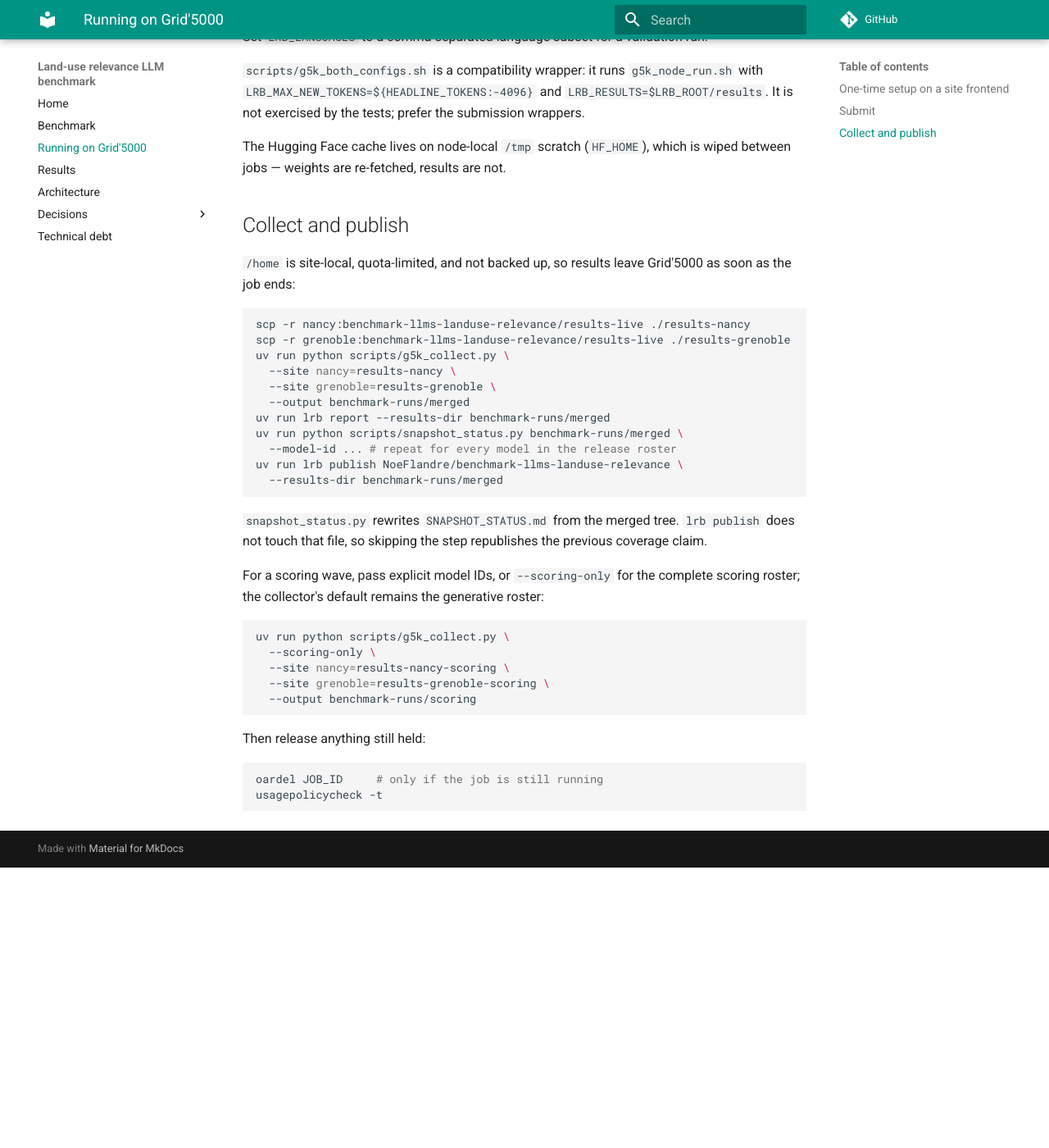
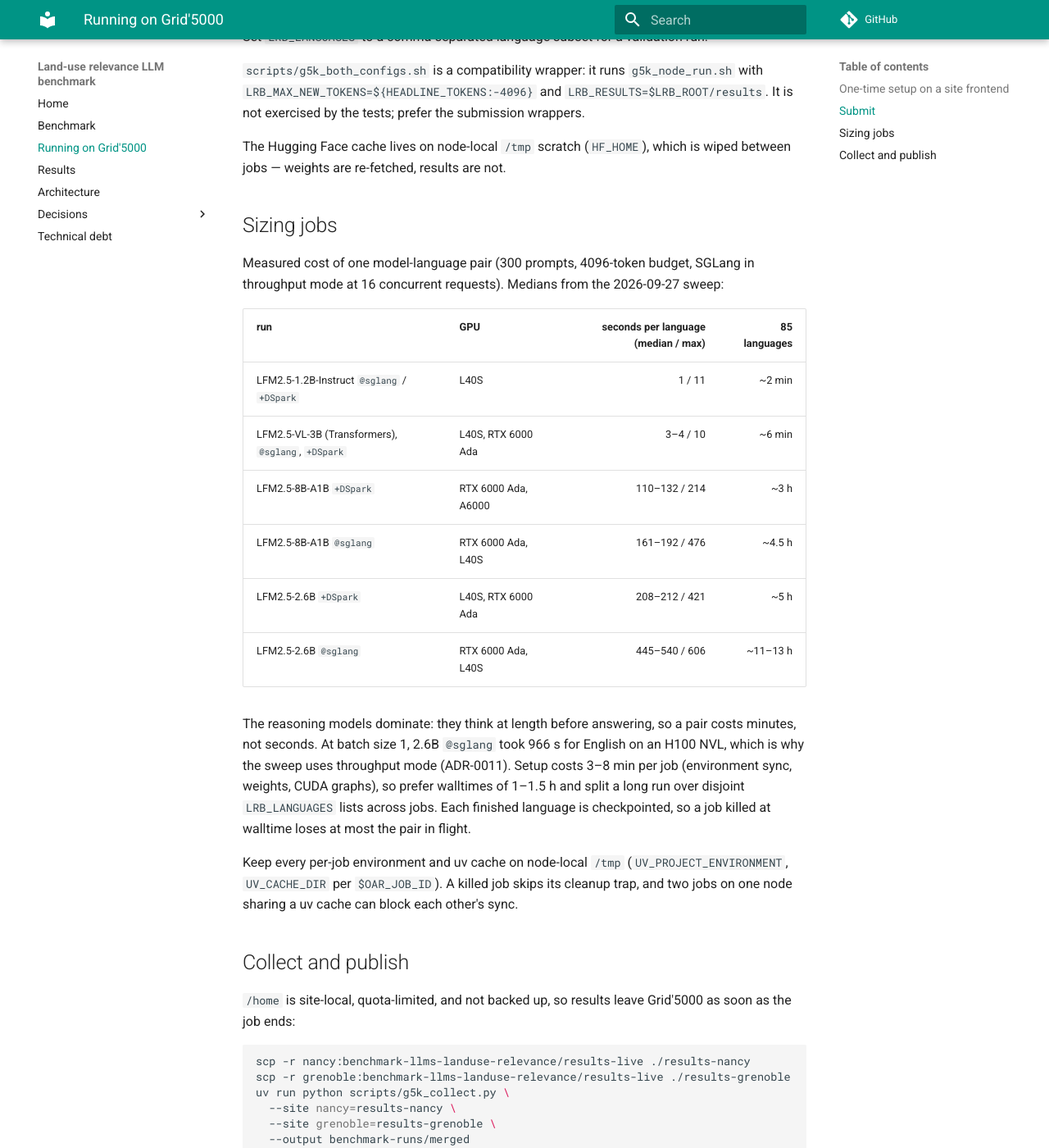
Before and after one commit to NoeFlandre/benchmark-llms-landuse-relevance, an MkDocs documentation site: the page built from docs/grid5000.md, in a window 1280 px wide and 1400 px high, scrolled down 2800 px. Shown: the whole window at 82% size. Built offline with MkDocs 1.6.1 and Material for MkDocs 9.7.7, drawn with Linux system fonts in a browser that asks for light colours; comment, search, counter and statistics services are not loaded; before the commit the page ends 3858 px from its top, so only the background shows below that.

Commit message:
docs: record measured per-language cost for Grid'5000 job sizing (#7)
Co-Authored-By: Claude Opus 5.5 <noreply@anthropic.com>

```diff
--- a/docs/grid5000.md
+++ b/docs/grid5000.md
@@ -139,6 +139,31 @@ It is not exercised by the tests; prefer the submission wrappers.
 The Hugging Face cache lives on node-local `/tmp` scratch (`HF_HOME`), which is wiped
 between jobs — weights are re-fetched, results are not.
 
+## Sizing jobs
+
+Measured cost of one model-language pair (300 prompts, 4096-token budget, SGLang in
+throughput mode at 16 concurrent requests). Medians from the 2026-09-27 sweep:
+
+| run | GPU | seconds per language (median / max) | 85 languages |
+|---|---|---:|---:|
+| LFM2.5-1.2B-Instruct `@sglang` / `+DSpark` | L40S | 1 / 11 | ~2 min |
+| LFM2.5-VL-3B (Transformers), `@sglang`, `+DSpark` | L40S, RTX 6000 Ada | 3–4 / 10 | ~6 min |
+| LFM2.5-8B-A1B `+DSpark` | RTX 6000 Ada, A6000 | 110–132 / 214 | ~3 h |
+| LFM2.5-8B-A1B `@sglang` | RTX 6000 Ada, L40S | 161–192 / 476 | ~4.5 h |
+| LFM2.5-2.6B `+DSpark` | L40S, RTX 6000 Ada | 208–212 / 421 | ~5 h |
+| LFM2.5-2.6B `@sglang` | RTX 6000 Ada, L40S | 445–540 / 606 | ~11–13 h |
+
+The reasoning models dominate: they think at length before answering, so a pair costs
+minutes, not seconds. At batch size 1, 2.6B `@sglang` took 966 s for English on an
+H100 NVL, which is why the sweep uses throughput mode (ADR-0011). Setup costs 3–8 min
+per job (environment sync, weights, CUDA graphs), so prefer walltimes of 1–1.5 h and
+split a long run over disjoint `LRB_LANGUAGES` lists across jobs. Each finished
+language is checkpointed, so a job killed at walltime loses at most the pair in flight.
+
+Keep every per-job environment and uv cache on node-local `/tmp`
+(`UV_PROJECT_ENVIRONMENT`, `UV_CACHE_DIR` per `$OAR_JOB_ID`). A killed job skips its
+cleanup trap, and two jobs on one node sharing a uv cache can block each other's sync.
+
 ## Collect and publish
 
 `/home` is site-local, quota-limited, and not backed up, so results leave Grid'5000
```
